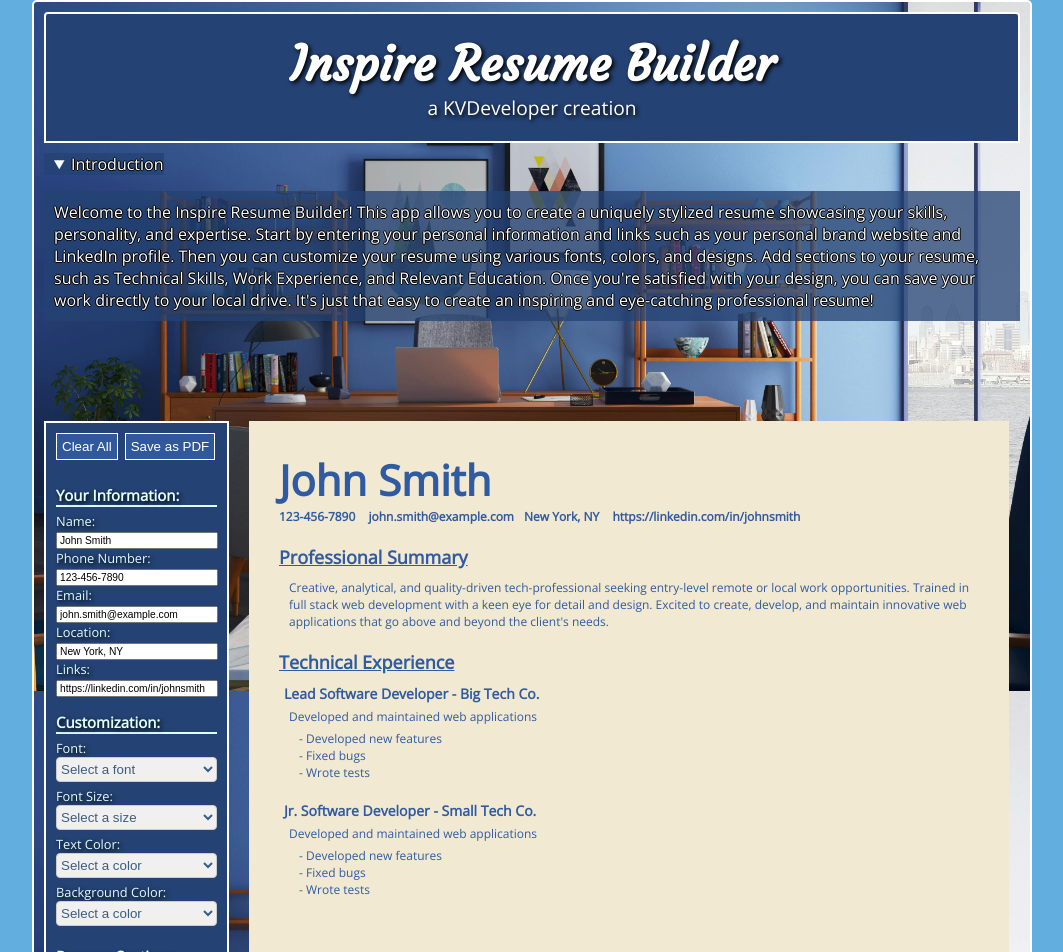
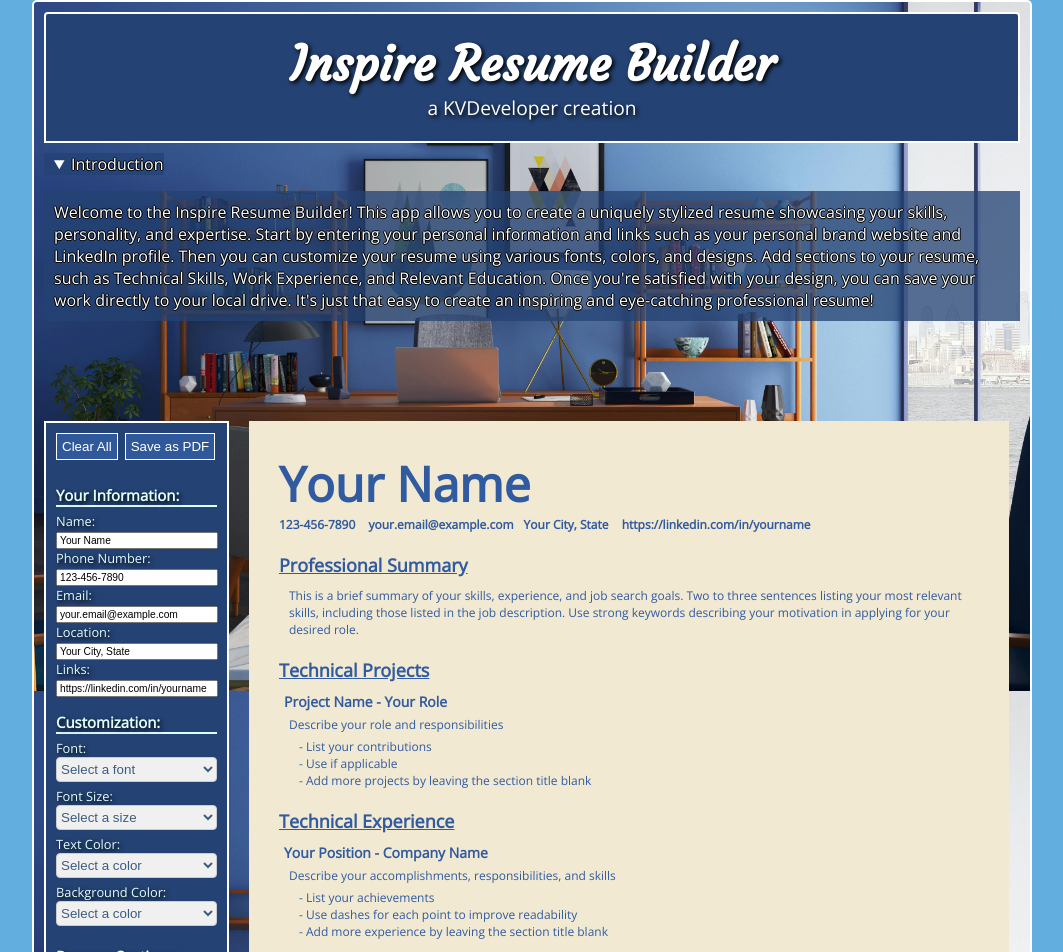
Before and after one commit to kvdcre8r/the-super-developer, a React (Create React App) app: page / in a window 1280 px wide. Shown: the top 952 px of the page, without its empty margins (108-1171 px from the left). Built offline with nearby package versions, Linux system fonts and the light colour scheme.

Commit message:
updated default info

```diff
--- a/src/Modules/MainContent.js
+++ b/src/Modules/MainContent.js
@@ -39,32 +39,32 @@ const MainContent = () => {
   const [fontColor, setFontColor] = useState("");
   const [fontFamily, setFontFamily] = useState("");
   const [resumeData, setResumeData] = useState({
-    name: "John Smith",
+    name: "Your Name",
     phoneNumber: "123-456-7890",
-    email: "john.smith@example.com",
-    location: "New York, NY",
-    links: "https://linkedin.com/in/johnsmith",
+    email: "your.email@example.com",
+    location: "Your City, State",
+    links: "https://linkedin.com/in/yourname",
     sections: [
       {
         s1SectionTitle: "Professional Summary",
         s1SectionSubtitle: "",
         s1Description:
-          "Creative, analytical, and quality-driven tech-professional seeking entry-level remote or local work opportunities. Trained in full stack web development with a keen eye for detail and design. Excited to create, develop, and maintain innovative web applications that go above and beyond the client's needs.",
+          "This is a brief summary of your skills, experience, and job search goals. Two to three sentences listing your most relevant skills, including those listed in the job description. Use strong keywords describing your motivation in applying for your desired role.",
         s1BulletPoint1: "",
         s1BulletPoint2: "",
         s1BulletPoint3: "",
-        s2SectionTitle: "Technical Experience",
-        s2SectionSubtitle: "Lead Software Developer - Big Tech Co.",
-        s2Description: "Developed and maintained web applications",
-        s2BulletPoint1: "- Developed new features",
-        s2BulletPoint2: "- Fixed bugs",
-        s2BulletPoint3: "- Wrote tests",
-        s3SectionTitle: "",
-        s3SectionSubtitle: "Jr. Software Developer - Small Tech Co.",
-        s3Description: "Developed and maintained web applications",
-        s3BulletPoint1: "- Developed new features",
-        s3BulletPoint2: "- Fixed bugs",
-        s3BulletPoint3: "- Wrote tests",
+        s2SectionTitle: "Technical Projects",
+        s2SectionSubtitle: "Project Name - Your Role",
+        s2Description: "Describe your role and responsibilities",
+        s2BulletPoint1: "- List your contributions",
+        s2BulletPoint2: "- Use if applicable",
+        s2BulletPoint3: "- Add more projects by leaving the section title blank",
+        s3SectionTitle: "Technical Experience",
+        s3SectionSubtitle: "Your Position - Company Name",
+        s3Description: "Describe your accomplishments, responsibilities, and skills",
+        s3BulletPoint1: "- List your achievements",
+        s3BulletPoint2: "- Use dashes for each point to improve readability",
+        s3BulletPoint3: "- Add more experience by leaving the section title blank",
       },
     ],
   });
@@ -82,18 +82,19 @@ const MainContent = () => {
     const color = event.target.value;
     setBgColor(color);
     if (targetRef.current) {
-        targetRef.current.style.background = color.includes("linear-gradient") ? color : `background-color: ${color}`;
+      targetRef.current.style.background = color.includes("linear-gradient")
+        ? color
+        : `background-color: ${color}`;
     }
-};
+  };
 
-const handleFontColorChange = (event) => {
+  const handleFontColorChange = (event) => {
     const color = event.target.value;
     setFontColor(color);
     if (targetRef.current) {
-        targetRef.current.style.color = color;
+      targetRef.current.style.color = color;
     }
-};
-
+  };
 
   const handleFontFamilyChange = (event) => {
     const font = event.target.value;
--- a/src/Modules/Output.js
+++ b/src/Modules/Output.js
@@ -7,7 +7,7 @@ const CustomStyle = styled.div`
   padding: 20px;
 
   h1 {
-    font-size: 3.5em;
+    font-size: 4em;
     margin: 0px;
   }
   h2 {
```
